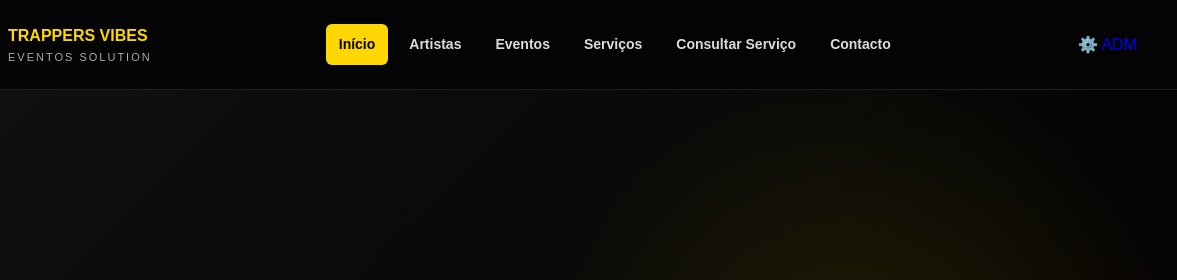
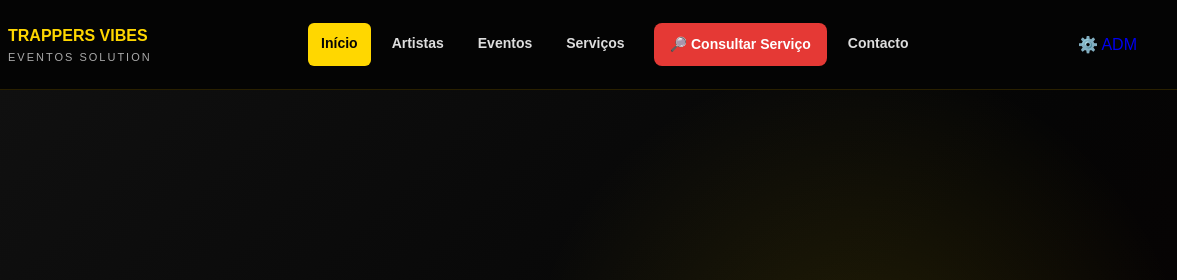
Before and after one commit to trappersvibeseventos-code/trappers-vibes-eventos, a plain HTML site: page index.html in a window 1280 px wide. Shown: the top 280 px of the page, 103-1280 px from the left. Drawn offline with Linux system fonts and the light colour scheme.

Commit message:
feat: destacar botao consultar servico

```diff
--- a/index.html
+++ b/index.html
@@ -40,7 +40,7 @@
 <a href="eventos.html">Eventos</a>
 
 <a href="servicos.html">Serviços</a>
-      <a href="consultar.html">Consultar Serviço</a>
+      <a href="consultar.html" class="botao-consultar">🔎 Consultar Serviço</a>
 
 <a href="contacto.html">Contacto</a>
 
--- a/style.css
+++ b/style.css
@@ -459,3 +459,21 @@ EOF
         margin: 10px 0 0;
     }
 }
+
+/* BOTAO CONSULTAR SERVICO */
+.botao-consultar {
+    display: inline-block;
+    padding: 10px 16px;
+    background: #e53935;
+    color: #fff !important;
+    border-radius: 8px;
+    font-weight: bold;
+    text-decoration: none;
+    margin-left: 8px;
+    transition: 0.3s;
+}
+
+.botao-consultar:hover {
+    background: #ff5252;
+    transform: scale(1.04);
+}
```
